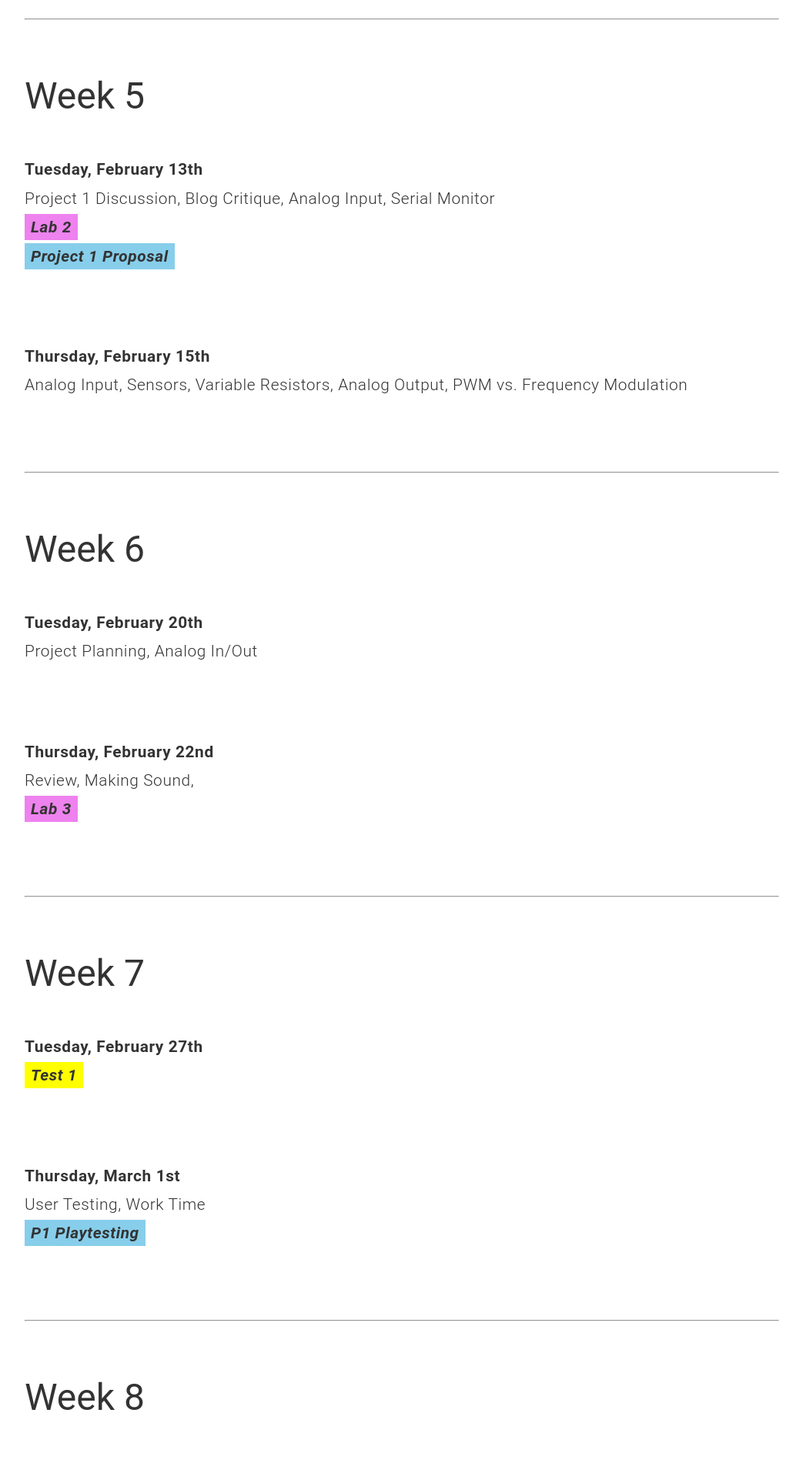
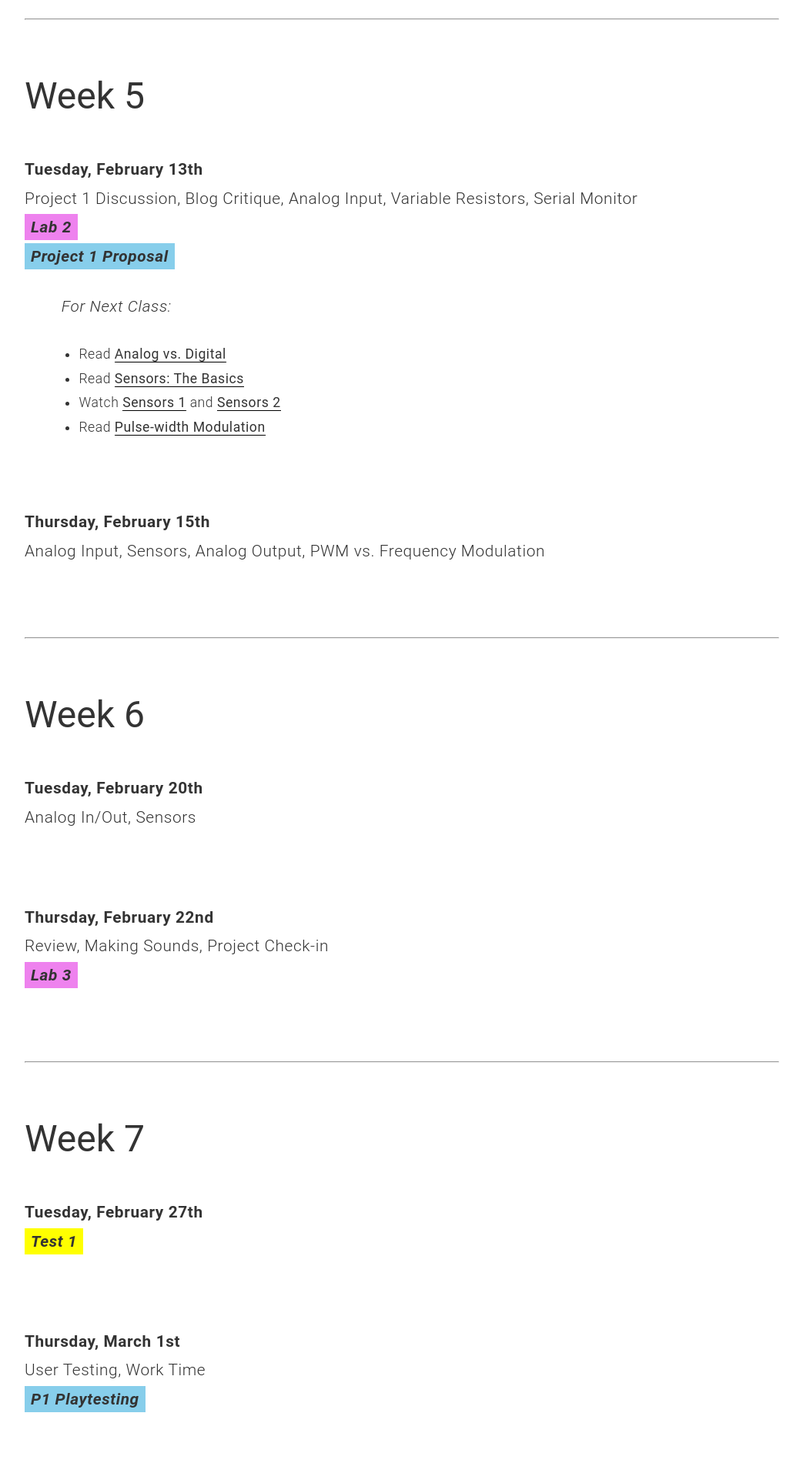
Before and after one commit to coloringchaos/object-s18, a Jekyll site: the page built from schedule.md, in a window 1280 px wide. Shown: the part 3471-5372 px from the top of the page at 77% size, without its empty margins (118-1161 px from the left). Built offline with Jekyll 4.4.1, drawn with Linux system fonts in a browser that asks for light colours.

```diff
--- a/_sass/custom.scss
+++ b/_sass/custom.scss
@@ -47,3 +47,8 @@ h2{
 .lab-sect{
   font-weight:500;
 }
+
+
+img{
+  display:inline;
+}
--- a/schedule.md
+++ b/schedule.md
@@ -97,33 +97,40 @@ Sewable Electronics, Digital Fabrication, Work Time
 <span class="ass">**Thursday, February 8th**</span> <br>
 Laser Cutting, Work Time
 
-<!-- + Read Tom Igoe on [Physical Computing's Greatest Hits and Misses](http://www.tigoe.net/blog/category/physicalcomputing/176/) -->
 <br>
 <hr>
 
 ## Week 5
 <span class="ass">**Tuesday, February 13th**</span><br>
-Project 1 Discussion, Blog Critique, Analog Input, Serial Monitor
+Project 1 Discussion, Blog Critique, Analog Input, Variable Resistors, Serial Monitor
 <br><span class="lab">***[Lab 2](/object-s18/lab2)***</span>
 <br><span class="proj">***[Project 1 Proposal](/object-s18/project1)***</span>
+
+<span class="fornext">For Next Class:</span>
+
++ Read [Analog vs. Digital](https://learn.sparkfun.com/tutorials/analog-vs-digital)
++ Read [Sensors: The Basics](https://itp.nyu.edu/physcomp/lessons/sensors-the-basics/)
++ Watch [Sensors 1](https://vimeo.com/102042976) and [Sensors 2](https://vimeo.com/102044250)
++ Read [Pulse-width Modulation](https://learn.sparkfun.com/tutorials/pulse-width-modulation)
+
 
 <br>
 
 <span class="ass">**Thursday, February 15th**</span> <br>
-Analog Input, Sensors, Variable Resistors, Analog Output, PWM vs. Frequency Modulation
+Analog Input, Sensors, Analog Output, PWM vs. Frequency Modulation
 
 <br>
 <hr>
 
 ## Week 6
 <span class="ass">**Tuesday, February 20th**</span> <br>
-Project Planning, Analog In/Out
+Analog In/Out, Sensors
 
 <br>
 
 <span class="ass">**Thursday, February 22nd**</span> <br>
-Review, Making Sound, <br>
-<span class="lab">***Lab 3***</span>
+Review, Making Sounds, Project Check-in <br>
+<span class="lab">***[Lab 3](/object-s18/lab3)***</span>
 
 <br>
 <hr>
```
Also changed, not shown: _posts/2018-02-12-lab3.md (added, +170 -0 lines), assets/lab3-01.png (added), assets/lab3-02.png (added), assets/lab3-03.png (added), assets/lab3-fsrfemaleheaders.jpg (added), assets/lab3-fsrscrewterminals.jpg (added), assets/lab3-fsrwirewrap.jpg (added).
